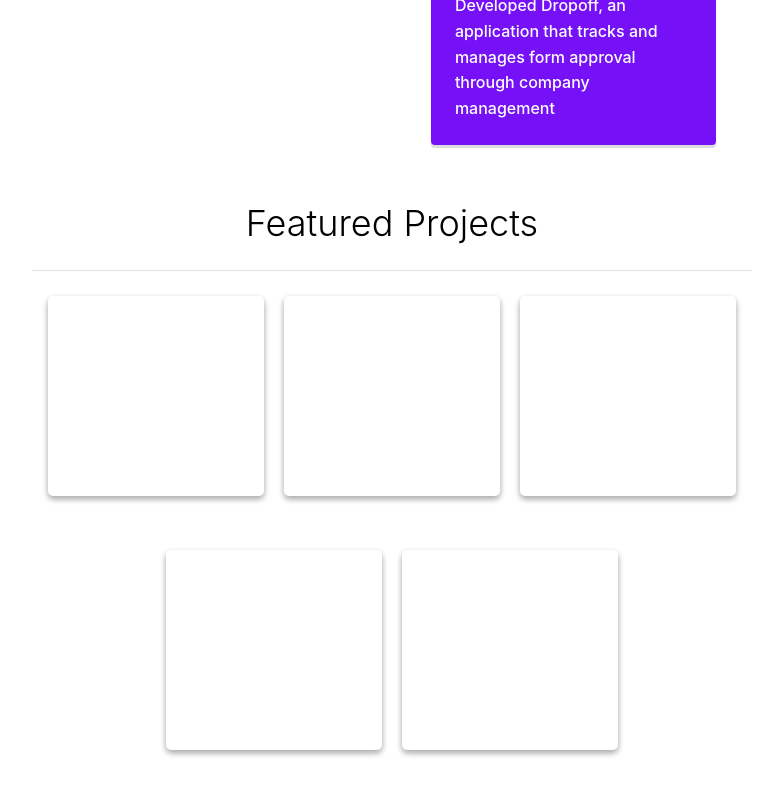
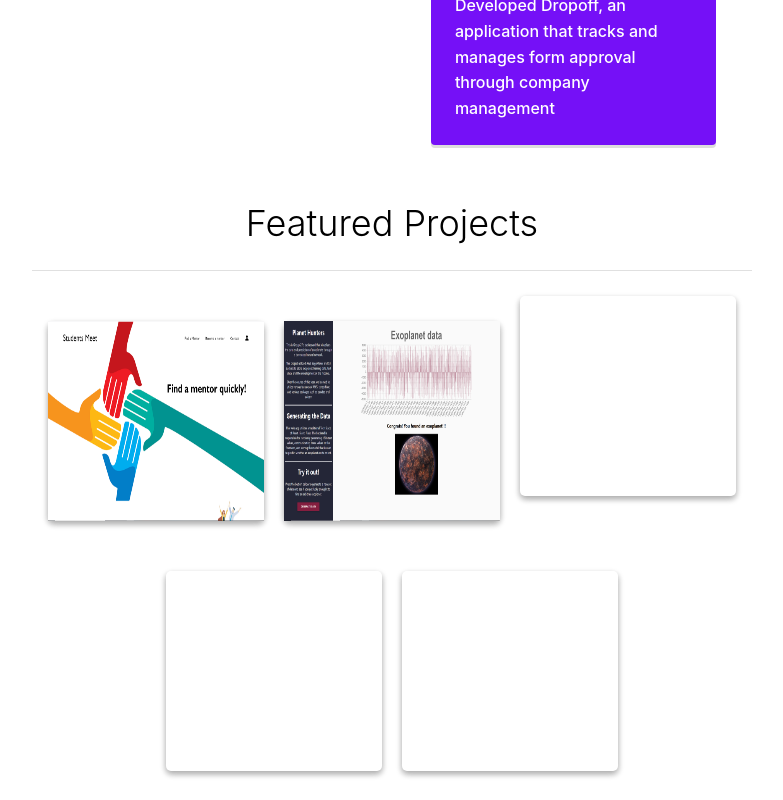
Before and after one commit to amit-sawhney/personal-website, a React (Create React App) app: page / in a window 1280 px wide. Shown: the part 1829-2629 px from the top of the page, without its empty margins (468-1251 px from the left). Before the commit the page ends 2608 px from the top, so only its background shows below. Built offline with nearby package versions, Linux system fonts and the light colour scheme.

Commit message:
added planet-hunters and window hook

```diff
--- a/src/Components/Projects/Projects.js
+++ b/src/Components/Projects/Projects.js
@@ -1,7 +1,8 @@
 import React from 'react';
 import './Projects.scss';
-import { Divider, Grid, Box } from '@material-ui/core'
-import { height } from 'dom-helpers';
+import { Divider, Grid, Box } from '@material-ui/core';
+import studentsmeet from '../../assets/studentsmeet.png';
+import planethunters from '../../assets/planethunters.png';
 
 const Projects = (props) => {
 
@@ -11,10 +12,10 @@ const Projects = (props) => {
             <Divider />
             <div className="grid">
                 <div className="project">
-
+                    <img src={studentsmeet} className="project-preview"></img>
                 </div>
                 <div className="project">
-
+                    <img src={planethunters} className="project-preview"></img>
                 </div>
                 <div className="project">
 
--- a/src/Components/Projects/Projects.scss
+++ b/src/Components/Projects/Projects.scss
@@ -26,7 +26,7 @@
 
         &:hover {
             cursor: pointer;
-            transform: scale(1.2, 1.2);
+            transform: scale(1.1, 1.1);
             &::after {
                 opacity: 1;
             }
@@ -43,5 +43,14 @@
             // box-shadow: 0 5px 15px rgba(0, 0, 0, 0.3);
             transition: opacity 0.3s ease-in-out;
         }
+
+        .project-preview {
+            position: relative;
+            width: 100%;
+            height: 100%;
+            margin-top: 0px;
+            // z-index: 1;
+
+        }
     }
 }
```
Also changed, not shown: src/hooks/useWindowSize.js (added, +44 -0 lines), src/assets/planethunters.png (added), src/assets/studentsmeet.png (added).
